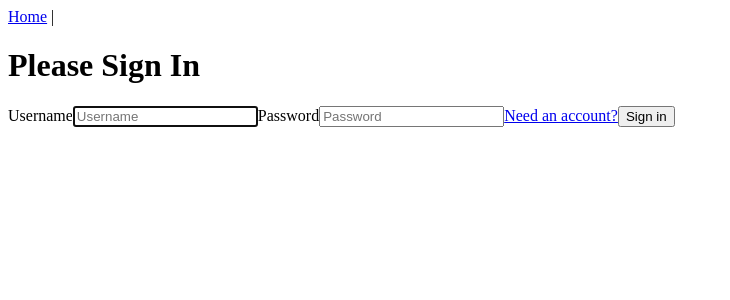
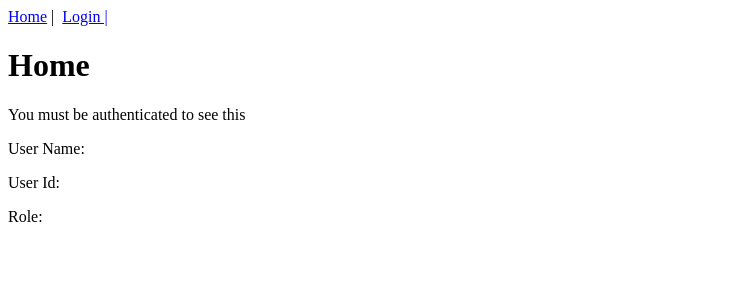
Before and after one commit to khawes187/Breernoculars, a Vue app in the folder vue/: page / in a window 1280 px wide. Before the commit this address led to /login. Shown: the top 300 px of the page, without its empty margins (0-730 px from the left). Built offline with nearby package versions, Linux system fonts and the light colour scheme.

Commit message:
Changed Home to not require authentication to allow it to be the first page viewed by visitors

```diff
--- a/vue/src/App.vue
+++ b/vue/src/App.vue
@@ -2,6 +2,7 @@
   <div id="app">
     <div id="nav">
       <router-link v-bind:to="{ name: 'home' }">Home</router-link>&nbsp;|&nbsp;
+      <router-link v-bind:to="{ name: 'login' }" v-if="$store.state.token == ''">Login |</router-link>
       <router-link v-bind:to="{ name: 'logout' }" v-if="$store.state.token != ''">Logout</router-link>
     </div>
     <router-view />
--- a/vue/src/router/index.js
+++ b/vue/src/router/index.js
@@ -26,7 +26,7 @@ const router = new Router({
       name: 'home',
       component: Home,
       meta: {
-        requiresAuth: true
+        requiresAuth: false
       }
     },
     {
```
